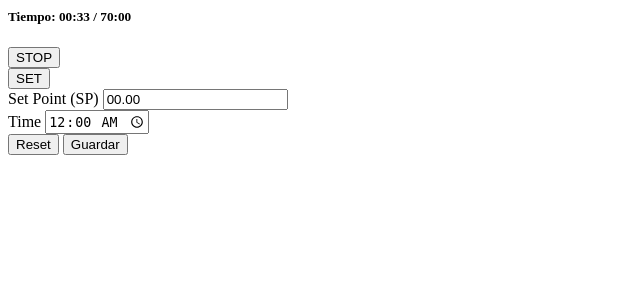
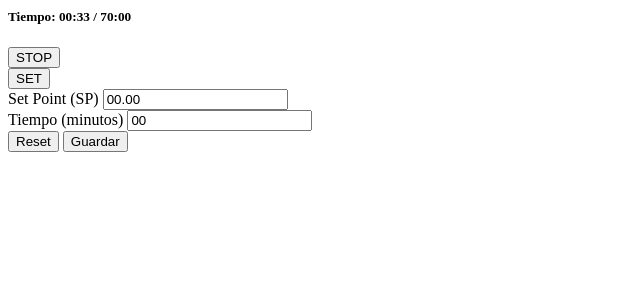
Before and after one commit to xavierlesa/djangomqtt, a Django app: template iotdevice/templates/iotdevice/controller_widget.html in a window 1280 px wide. Shown: the part 156-456 px from the top of the page, without its empty margins (0-640 px from the left). Run offline with Django 3.2, Linux system fonts and the light colour scheme; the template is opened without the code that fills it, so the values that code supplies are empty; parts of the project's set-up code (start-up, migrations or seed data) failed here and were passed over.

Commit message:
[test] json for ui

```diff
--- a/iotdevice/templates/iotdevice/controller_widget.html
+++ b/iotdevice/templates/iotdevice/controller_widget.html
@@ -50,8 +50,8 @@
                 <input type="number" step="0.5" class="form-control" id="setPointInput" name="set_point" placeholder="SP" value="00.00">
             </div>
             <div class="form-group">
-                <label for="timeInput">Time</label>
-                <input type="time" class="form-control" id="timeInput" name="time" placeholder="Time" value="00:00">
+                <label for="timeInput">Tiempo (minutos)</label>
+                <input type="number" class="form-control" id="timeInput" name="time" placeholder="Tiempo" value="00">
             </div>
 
             <button type="submit" class="btn btn-default" onclick="clearForm()">Reset</button>
```
